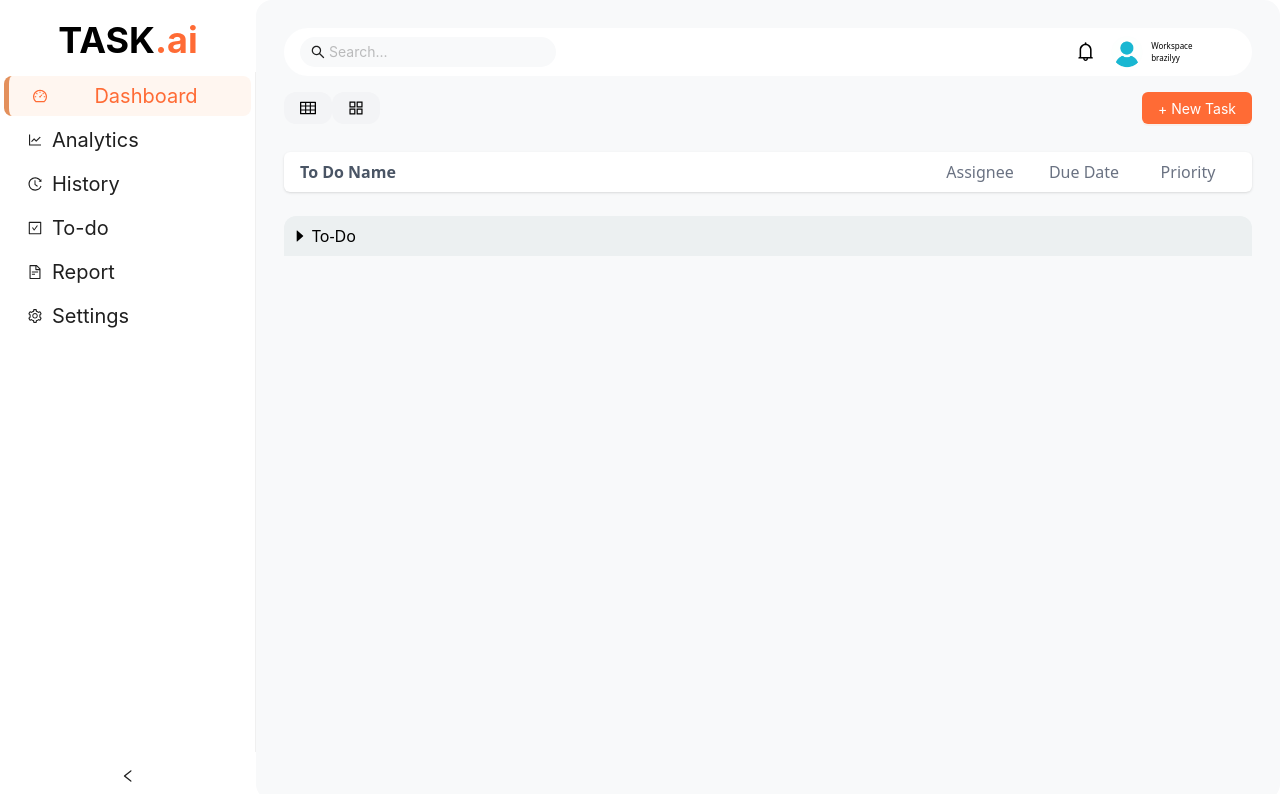
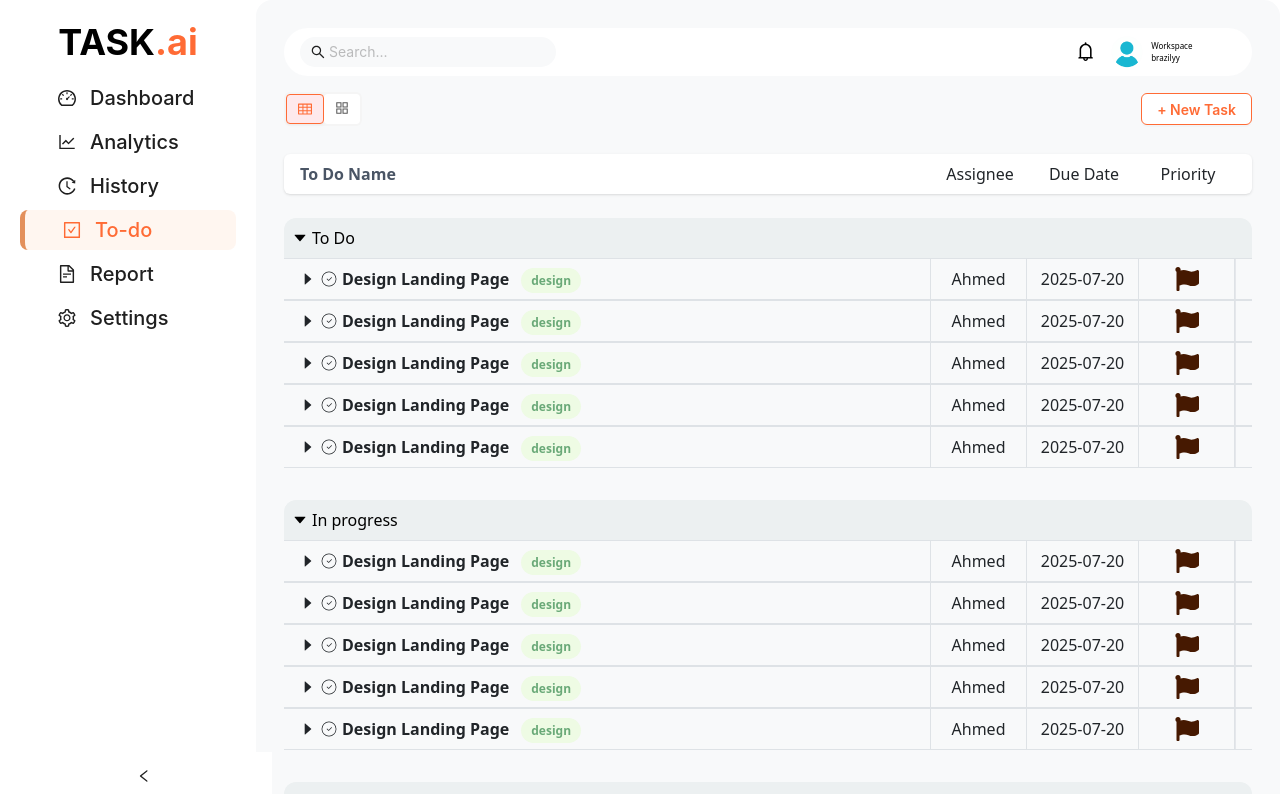
Before and after one commit to MohammedAmr04/task-management-dashboard, a React (Vite) app: page /todo in a window 1280 px wide. Shown: the top 794 px of the page. Built offline with nearby package versions, Linux system fonts and the light colour scheme.

Commit message:
edit ui and add data to components
--edit theme of button in header
--use tabs from AntD
--edit in sidebar make item in center
--add color for tags

```diff
--- a/src/components/Header.tsx
+++ b/src/components/Header.tsx
@@ -1,25 +1,39 @@
-import { Button, Input } from "antd";
+import { Button, Input, Segmented } from "antd";
 import {
   SearchOutlined,
   TableOutlined,
   AppstoreOutlined,
   BellOutlined,
 } from "@ant-design/icons";
-import { NavLink, useLocation } from "react-router-dom";
+import { useLocation, useNavigate } from "react-router-dom";
 import user from "../assets/user.jpg";
+
 const Header = () => {
   const location = useLocation();
+  const navigate = useNavigate();
+
   const isTodoPage = location.pathname.startsWith("/todo");
+
+  // تحديد التاب الحالي مباشرة من ال pathname
+  const currentTab = location.pathname.includes("card-view")
+    ? "card-view"
+    : "table-view";
+
+  const handleSegmentChange = (value: string | number) => {
+    if (typeof value === "string") {
+      navigate(`/todo/${value}`);
+    }
+  };
 
   return (
     <div className="px-2 py-3">
-      <div className="bg-white px-4 py-2 rounded-3xl flex justify-between items-center max-w-7xl mx-auto">
+      <div className="bg-card px-4 py-2 rounded-3xl flex justify-between items-center max-w-7xl mx-auto">
         <div className="w-64">
           <Input
             placeholder="Search..."
             allowClear
             variant="borderless"
-            className="rounded-3xl  [&_.ant-input-affix-wrapper]:!bg-input"
+            className="rounded-3xl [&_.ant-input-affix-wrapper]:!bg-input"
             prefix={<SearchOutlined />}
             style={{ backgroundColor: "var(--c-background)" }}
           />
@@ -38,29 +52,34 @@ const Header = () => {
 
       {isTodoPage && (
         <div className="flex justify-between items-center my-4 max-w-7xl mx-auto">
-          <div className="flex">
-            <NavLink
-              to="/todo/table-view"
-              className={({ isActive }) =>
-                `flex items-center px-4 py-2 rounded-xl ${
-                  isActive ? "bg-[#f2a471] text-white" : "bg-gray-100"
-                }`
-              }
-            >
-              <TableOutlined />
-            </NavLink>
-            <NavLink
-              to="/todo/card-view"
-              className={({ isActive }) =>
-                `flex items-center px-4 py-2 rounded-xl ${
-                  isActive ? "bg-[#f2a471] text-white" : "bg-gray-100"
-                }`
-              }
-            >
-              <AppstoreOutlined />
-            </NavLink>
+          <div className="flex items-center  gap-4">
+            <Segmented
+              options={[
+                {
+                  value: "table-view",
+                  icon: <TableOutlined />,
+                  className: "transition",
+                },
+                {
+                  value: "card-view",
+                  icon: <AppstoreOutlined />,
+                  className: "bg-card",
+                },
+              ]}
+              value={currentTab}
+              onChange={handleSegmentChange}
+              className="custom-segmented"
+            />
           </div>
-          <Button type="primary" className="rounded-xl">
+
+          <Button
+            style={{
+              color: "var(--c-primary)",
+              borderColor: "var(--c-primary)",
+              fontWeight: "600",
+            }}
+            className="rounded-xl border bg-white "
+          >
             + New Task
           </Button>
         </div>
--- a/src/components/Sidebar.tsx
+++ b/src/components/Sidebar.tsx
@@ -15,47 +15,66 @@ const { Sider } = Layout;
 const items = [
   {
     key: "dashboard",
-    icon: <DashboardOutlined />,
-    label: "Dashboard",
+    label: (
+      <div className="text-xl flex font-medium ps-3.5 items-center  ">
+        <DashboardOutlined className="me-3.5" style={{ fontSize: "18px" }} />
+        Dashboard
+      </div>
+    ),
     path: "/dashboard",
-    className: "text-xl text-center mb-7 ",
   },
   {
     key: "analytics",
-    icon: <LineChartOutlined />,
-    label: "Analytics",
+    label: (
+      <div className="text-xl flex font-medium ps-3.5 items-center  ">
+        <LineChartOutlined className="me-3.5" style={{ fontSize: "18px" }} />
+        Analytics
+      </div>
+    ),
     path: "/analytics",
-    className: "text-xl mb-7 ",
   },
   {
     key: "history",
-    icon: <HistoryOutlined />,
-    label: "History",
+    label: (
+      <div className="text-xl flex font-medium ps-3.5 items-center ">
+        <HistoryOutlined className="me-3.5" style={{ fontSize: "18px" }} />
+        History
+      </div>
+    ),
     path: "/history",
-    className: "text-xl mb-7 ",
   },
   {
     key: "todo",
-    icon: <CheckSquareOutlined />,
-    label: "To-do",
+    label: (
+      <div className="text-xl flex font-medium ps-3.5 items-center ">
+        <CheckSquareOutlined className="me-3.5" style={{ fontSize: "18px" }} />
+        To-do
+      </div>
+    ),
     path: "/todo",
-    className: "text-xl mb-7",
   },
   {
     key: "report",
-    icon: <FileTextOutlined />,
-    label: "Report",
+    label: (
+      <div className="text-xl flex font-medium ps-3.5  items-center  ">
+        <FileTextOutlined className="me-3.5" style={{ fontSize: "18px" }} />
+        Report
+      </div>
+    ),
     path: "/report",
-    className: "text-xl mb-7",
   },
   {
     key: "settings",
-    icon: <SettingOutlined />,
-    label: "Settings",
+    label: (
+      <div className="text-xl flex font-medium ps-3.5  items-center  ">
+        <SettingOutlined className="me-3.5" style={{ fontSize: "18px" }} />
+        Settings
+      </div>
+    ),
     path: "/settings",
-    className: "text-xl mb-7",
   },
 ];
+
 interface ClickEvent {
   key: string;
 }
@@ -77,7 +96,8 @@ const Sidebar = () => {
       onCollapse={setCollapsed}
       width={256}
       theme="light"
-      className="py-2 bg-white"
+      className="py-2 px-4 bg-background fixed top-0.5"
+      // className="bg-white fixed top-0 left-0 h-screen z-50 shadow-sm"
     >
       <div
         className={`h-8 m-4 flex  uppercase items-center font-bold justify-center ${
@@ -90,9 +110,10 @@ const Sidebar = () => {
       <Menu
         theme="light"
         mode="inline"
-        defaultSelectedKeys={["dashboard"]}
+        defaultSelectedKeys={["todo"]}
         items={items}
         onClick={onClick}
+        style={{ border: "none" }}
         className="h-screen "
       />
     </Sider>
--- a/src/components/TableTask.tsx
+++ b/src/components/TableTask.tsx
@@ -5,15 +5,23 @@ import {
 } from "@ant-design/icons";
 import { useState } from "react";
 import { FaFlag } from "react-icons/fa";
-const TableTask = () => {
+import type { ITask } from "../services/types";
+import { CiCircleCheck } from "react-icons/ci";
+// import type { ITask } from "../services/types/types";
+
+const TableTask = ({ task }: { task: ITask }) => {
   const [open, setOpen] = useState<boolean>(false);
   const [finish, setFinish] = useState<boolean>(false);
   const toggleCaret = () => {
     setOpen((prev) => !prev);
   };
+  const handleFinish = () => {
+    setFinish((prev) => !prev);
+  };
   return (
-    <div className="flex px-4  border-y border-gray-200  ">
-      <div className="flex-1 flex py-2 font-semibold border-r border-gray-200 text-gray-600">
+    <div className="px-4  border-y border-border  ">
+      <div key={task.id} className="flex ">
+        <div className="flex-1 flex py-2 items-center  font-semibold border-r border-border text-text">
           {!open && (
             <span className="cursor-pointer me-1" onClick={toggleCaret}>
               <CaretRightOutlined />
@@ -24,33 +32,39 @@ const TableTask = () => {
               <CaretDownOutlined />
             </span>
           )}
-        <span className="me-1" onClick={() => setFinish((prev) => !prev)}>
-          <CheckCircleOutlined
+          <span className="me-1" onClick={handleFinish}>
+            {/* <CheckCircleOutlined
               className={`text-lg rounded-full ${
                 finish ? "bg-primary text-white" : "text-white"
               }`}
               color="#fff"
+            /> */}
+            <CiCircleCheck
+              className={`text-lg rounded-full ${finish ? "text-primary" : ""}`}
             />
           </span>
-        To Do Name{" "}
+          <span className={`${finish ? "line-through text-task-finsih" : ""}`}>
+            {task.title}
+          </span>
+          {task?.tags && task.tags.length > 0 && (
             <div className="ms-3">
-          <span className="text-white text-xs bg-accent-dark rounded-3xl py-1 px-2.5">
-            front
-          </span>
+              <span className="tag tag-success">{task.tags[0]}</span>
             </div>
+          )}
         </div>
 
-      <ul className="flex list-none  text-gray-500 border-r border-gray-200 font-medium">
-        <li className="w-24 text-center py-2 border-r border-gray-200">
-          Assignee
+        <ul className="flex list-none  text-text border-r border-gray-200 font-medium">
+          <li className="w-24 text-center py-2 border-r border-border">
+            {task?.assignee}
           </li>
-        <li className="w-28 text-center py-2 border-r border-gray-200">
-          Due Date
+          <li className="w-28 text-center py-2 border-r border-border">
+            {task.dueDate}
           </li>
-        <li className="w-24 text-center  text-2xl flex justify-center border-r py-2 border-gray-200">
+          <li className="w-24 text-center  text-2xl flex justify-center border-r py-2 border-border">
             <FaFlag className="text-amber-950" />
           </li>
         </ul>
+      </div>
     </div>
   );
 };
--- a/src/components/TableTasks.tsx
+++ b/src/components/TableTasks.tsx
@@ -1,28 +1,26 @@
 import { useState } from "react";
 import TableTask from "./TableTask";
 import { CaretDownOutlined, CaretRightOutlined } from "@ant-design/icons";
+import type { ITask } from "../services/types";
 
-const data = [
-  {
-    key: "1",
-    title: "Onboarding tour for new users",
-    tags: ["UX", "Ongoing"],
-    assignee: "https://via.placeholder.com/24",
-    date: "16 Apr '23",
-    priority: "high",
-  },
-  {
-    key: "2",
-    title: "Redesign mobile app",
-    tags: ["UX Design"],
-    assignee: "https://via.placeholder.com/24",
-    date: "14 Apr '23",
-    priority: "medium",
-  },
-];
-
-const TableTasks = () => {
-  const [open, setOpen] = useState<boolean>(false);
+const task: ITask = {
+  id: "1",
+  title: "Design Landing Page",
+  description: "Create a modern UI for the landing page.",
+  assignee: "Ahmed",
+  dueDate: "2025-07-20",
+  priority: "high",
+  status: "in-progress",
+  finished: false,
+  tags: ["design", "UI", "homepage"],
+  image: "https://via.placeholder.com/150",
+  subTasks: [
+    { id: "1-1", title: "Header section", finished: true },
+    { id: "1-2", title: "Hero section", finished: false },
+  ],
+};
+const TableTasks = ({ title }: { title: string }) => {
+  const [open, setOpen] = useState<boolean>(true);
   const toggleCaret = () => {
     setOpen((prev) => !prev);
   };
@@ -39,11 +37,15 @@ const TableTasks = () => {
             <CaretDownOutlined />
           </span>
         )}
-        To-Do
+        {title}
       </div>
       {open && (
         <div>
-          <TableTask />
+          <TableTask task={task} />
+          <TableTask task={task} />
+          <TableTask task={task} />
+          <TableTask task={task} />
+          <TableTask task={task} />
         </div>
       )}
     </div>
--- a/src/components/TableView.tsx
+++ b/src/components/TableView.tsx
@@ -6,13 +6,15 @@ const TableView = () => {
       <header className="flex justify-between items-center px-4 py-2 bg-white rounded-md shadow-sm mb-2">
         <div className="flex-1 font-semibold text-gray-600">To Do Name</div>
 
-        <ul className="flex list-none text-gray-500 font-medium">
+        <ul className="flex list-none text-text font-medium">
           <li className="w-24 text-center">Assignee</li>
           <li className="w-28 text-center">Due Date</li>
           <li className="w-24 text-center">Priority</li>
         </ul>
       </header>
-      <TableTasks />
+      <TableTasks title="To Do" />
+      <TableTasks title="In progress" />
+      <TableTasks title="Done" />
     </section>
   );
 };
--- a/src/layouts/MainLayout.tsx
+++ b/src/layouts/MainLayout.tsx
@@ -4,9 +4,9 @@ import Header from "../components/Header";
 
 const MainLayout = () => {
   return (
-    <main className="flex">
+    <main className="flex relative">
       <Sidebar />
-      <div className="px-5 py-4 h-screen w-screen rounded-2xl bg-background">
+      <div className="px-5 py-4 w-screen min-h-full rounded-2xl bg-background">
         <Header />
         <Outlet />
       </div>
--- a/src/services/constants/COLORS.ts
+++ b/src/services/constants/COLORS.ts
@@ -57,6 +57,13 @@ export const themeColors = {
     success: "#28A745", // Green for success
     warning: "#FFC107", // Yellow for warnings
     info: "#17A2B8", // Blue for informational messages
+    "tag-text-danger": "#c6958f",
+    "tag-bg-danger": "#fee9ec",
+    "tag-text-success": "#6aa978",
+    "tag-bg-success": "#eefbe4",
+    "tag-text-warning": "#dda185",
+    "tag-bg-warning": "#fef3e4",
+    "task-finish": "#aaaaaa",
   },
   darkTheme: {
     primary: "#FF6B35", // Vibrant Orange (consistent)
@@ -78,5 +85,11 @@ export const themeColors = {
     success: "#28A745",
     warning: "#FFC107",
     info: "#17A2B8",
+    "tag-text-danger": "#c6958f",
+    "tag-bg-danger": "#fee9ec",
+    "tag-text-succes": "#6aa978",
+    "tag-bg-succes": "#eefbe4",
+    "tag-text-warning": "#dda185",
+    "tag-bg-warning": "#fef3e4",
   },
 };
--- /dev/null
+++ b/src/services/types/index.ts
@@ -0,0 +1 @@
+export * from "./types";
--- a/src/styles/global.css
+++ b/src/styles/global.css
@@ -1,17 +1,57 @@
 @import "tailwindcss";
-
-
-
 
 @theme {
     --color-primary: var(--c-primary);
+    --color-primary-dark: var(--c-primary-dark);
+    --color-secondary: var(--c-secondary);
+    --color-secondary-dark: var(--c-secondary-dark);
+    --color-accent: var(--c-accent);
+    --color-accent-dark: var(--c-accent-dark);
     --color-background: var(--c-background);
     --color-background-dark: var(--c-background-dark);
-    --color-accent: var(--c-accent);
-    --color-accent-dark: var(--c-accent-dark);
+    --color-text: var(--c-text);
+    --color-text-light: var(--c-text-light);
+    --color-card: var(--c-card);
+    --color-border: var(--c-border);
+    --color-input: var(--c-input);
+    --color-input-border: var(--c-input-border);
+    --color-danger: var(--c-danger);
+    --color-danger-content: var(--c-danger-content);
+    --color-success: var(--c-success);
+    --color-warning: var(--c-warning);
+    --color-info: var(--c-info);
+    --color-tag-text-danger: var(--c-tag-text-danger);
+    --color-tag-bg-danger: var(--c-tag-bg-danger);
+    --color-tag-text-success: var(--c-tag-text-success);
+    --color-tag-bg-success: var(--c-tag-bg-success);
+    --color-tag-text-warning: var(--c-tag-text-warning);
+    --color-tag-bg-warning: var(--c-tag-bg-warning);
+    --color-task-finsih: var(--c-task-finish);
 }
-
 
 .ant-menu-item-selected {
     border-left: 5px #e3905c solid;
 }
+
+.tag {
+    @apply text-xs rounded-3xl py-1 px-2.5
+}
+
+.tag-success {
+    @apply bg-tag-bg-success text-tag-text-success
+}
+
+.tag-danger {
+    @apply bg-tag-bg-danger text-tag-text-danger
+}
+
+.tag-warning {
+    @apply bg-tag-bg-warning text-tag-text-warning
+}
+
+.ant-segmented-item-selected {
+    background-color: var(--color-tag-bg-danger) !important;
+    border: 1px solid var(--color-primary);
+    color: var(--color-primary) !important;
+
+}
```
Also changed, not shown: src/services/types/types.ts (+7 -7 lines). Lines whose indentation alone changed are shown as unchanged.
